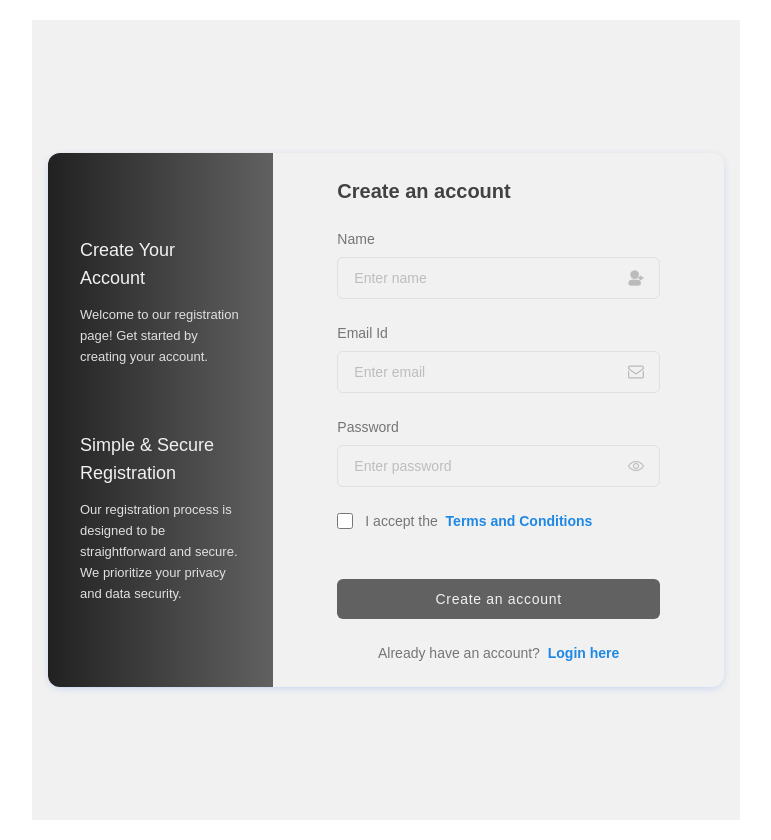
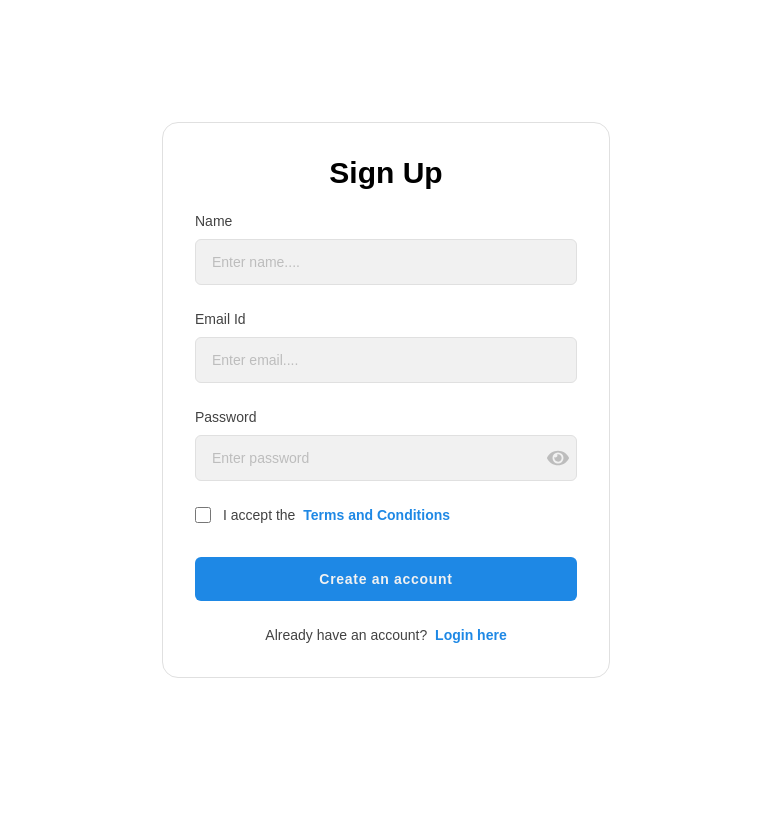
Before and after one commit to Ahteshamull/Class_E-Commerce-B_F_D, a React (Vite) app in the folder FrontEnd/: page /signup in a window 1280 px wide. Shown: the whole page, without its empty margins (254-1025 px from the left). After the commit the page ends 800 px from the top, so only its background shows below. Built offline with nearby package versions, Linux system fonts and the light colour scheme; a web font is replaced by a local one.

Commit message:
login and data redux setup

```diff
--- a/FrontEnd/package.json
+++ b/FrontEnd/package.json
@@ -12,6 +12,7 @@
   "dependencies": {
     "@heroicons/react": "^2.2.0",
     "@material-tailwind/react": "^2.1.10",
+    "@reduxjs/toolkit": "^2.5.1",
     "axios": "^1.7.9",
     "react": "^18.3.1",
     "react-dom": "^18.3.1",
@@ -20,6 +21,7 @@
     "react-loading-skeleton": "^3.5.0",
     "react-multi-carousel": "^2.8.5",
     "react-paginate": "^8.2.0",
+    "react-redux": "^9.2.0",
     "react-router": "^7.1.1",
     "react-slick": "^0.30.3",
     "react-toastify": "^11.0.3",
--- a/FrontEnd/src/main.jsx
+++ b/FrontEnd/src/main.jsx
@@ -1,11 +1,14 @@
-import { StrictMode } from 'react'
-import { createRoot } from 'react-dom/client'
-import App from './App.jsx'
-import './index.css'
+import { StrictMode } from "react";
+import { createRoot } from "react-dom/client";
+import App from "./App.jsx";
+import "./index.css";
+import { Provider } from "react-redux";
+import { store } from "./store.js";
 
-createRoot(document.getElementById('root')).render(
+createRoot(document.getElementById("root")).render(
   <StrictMode>
-
-    <App />
+    <Provider store={store}>
+      <App />
+    </Provider>
   </StrictMode>
-)
+);
--- a/FrontEnd/src/pages/Login.jsx
+++ b/FrontEnd/src/pages/Login.jsx
@@ -1,80 +1,137 @@
-import React from 'react'
-import Container from '../layout/Container';
-import { Link } from "react-router";
+import React, { useState } from "react";
+import { Link, useNavigate } from "react-router"; // Correct import
+import { FaEyeSlash, FaEye } from "react-icons/fa";
+import axios from "axios";
+
+import { ToastContainer } from "react-toastify";
+import { useDispatch } from "react-redux";
+import { userLoginInfo } from "../slices/userSlices";
+import { handleError, handleSuccess } from "../Toast";
 
 const Login = () => {
+  const navigate = useNavigate();
+  const dispatch = useDispatch();
+  const [showPassword, setShowPassword] = useState(false);
+  const [loginInfo, setLoginInfo] = useState({
+    email: "",
+    password: "",
+  });
+  const [loading, setLoading] = useState(false); // Loading state
+
+  const handleChange = (e) => {
+    setLoginInfo({ ...loginInfo, [e.target.name]: e.target.value });
+  };
+
+  const handleSubmit = async (e) => {
+    e.preventDefault();
+
+    if (!loginInfo.email || !loginInfo.password) {
+      handleError("Please fill in all fields.");
+      return;
+    }
+
+    setLoading(true);
+
+    try {
+      const response = await axios
+        .post(
+          "http://localhost:3000/api/v1/auth/login",
+          loginInfo,
+          { withCredentials: true },
+          {
+            headers: {
+              "Content-Type": "application/json",
+            },
+          }
+        )
+        .then((response) => {
+
+          dispatch(userLoginInfo(response.data.data));
+
+          handleSuccess(response.data.data.message || "Admin Login Success!");
+          setTimeout(() => {
+            navigate("/");
+          }, 1000);
+        })
+        .catch((error) => {
+          handleError(error.message ||"Invalid email or password.");
+          setLoading(false);
+        });
+    } catch (error) {
+      const { response } = error;
+
+      handleError(response.data.message);
+      setLoading(false);
+    }
+  };
+
   return (
-    <div>
-      <Container>
     <div className="bg-gray-50 font-[sans-serif]">
-          <div className="min-h-screen flex flex-col items-center justify-center py-6 px-4">
-            <div className="max-w-md w-full">
-
-              <div className="p-8 rounded-2xl bg-white shadow">
-                <h2 className="text-gray-800 text-center text-2xl font-bold">
+      <div className="flex min-h-screen flex-col items-center justify-center px-4 py-6">
+        <div className="w-full max-w-md">
+          <div className="rounded-2xl bg-white p-8 shadow">
+            <h2 className="text-center text-2xl font-bold text-gray-800">
               Sign in
             </h2>
-                <form className="mt-8 space-y-4">
+            <form onSubmit={handleSubmit} className="mt-8 space-y-4">
+              {/* Email input */}
               <div>
-                    <label className="text-gray-800 text-sm mb-2 block">
-                      User name
+                <label className="mb-2 block text-sm text-gray-800">
+                  Email
                 </label>
                 <div className="relative flex items-center">
                   <input
-                        name="username"
-                        type="text"
-                        required=""
-                        className="w-full text-gray-800 text-sm border border-gray-300 px-4 py-3 rounded-md outline-blue-600"
-                        placeholder="Enter user name"
+                    onChange={handleChange}
+                    name="email"
+                    value={loginInfo.email}
+                    type="email"
+                    required
+                    className="w-full rounded-md border border-gray-300 px-4 py-3 text-sm text-gray-800 outline-blue-600"
+                    placeholder="Enter your email"
                   />
-                      <svg
-                        xmlns="http://www.w3.org/2000/svg"
-                        fill="#bbb"
-                        stroke="#bbb"
-                        className="w-4 h-4 absolute right-4"
-                        viewBox="0 0 24 24"
-                      >
-                        <circle cx={10} cy={7} r={6} data-original="#000000" />
-                        <path
-                          d="M14 15H6a5 5 0 0 0-5 5 3 3 0 0 0 3 3h12a3 3 0 0 0 3-3 5 5 0 0 0-5-5zm8-4h-2.59l.3-.29a1 1 0 0 0-1.42-1.42l-2 2a1 1 0 0 0 0 1.42l2 2a1 1 0 0 0 1.42 0 1 1 0 0 0 0-1.42l-.3-.29H22a1 1 0 0 0 0-2z"
-                          data-original="#000000"
-                        />
-                      </svg>
                 </div>
               </div>
+
+              {/* Password input */}
               <div>
-                    <label className="text-gray-800 text-sm mb-2 block">
+                <label className="mb-2 block text-sm text-gray-800">
                   Password
                 </label>
                 <div className="relative flex items-center">
                   <input
+                    onChange={handleChange}
                     name="password"
-                        type="password"
-                        required=""
-                        className="w-full text-gray-800 text-sm border border-gray-300 px-4 py-3 rounded-md outline-blue-600"
+                    value={loginInfo.password}
+                    type={showPassword ? "text" : "password"}
+                    required
+                    className="w-full rounded-md border border-gray-300 px-4 py-3 text-sm text-gray-800 outline-blue-600"
                     placeholder="Enter password"
                   />
-                      <svg
-                        xmlns="http://www.w3.org/2000/svg"
-                        fill="#bbb"
-                        stroke="#bbb"
-                        className="w-4 h-4 absolute right-4 cursor-pointer"
-                        viewBox="0 0 128 128"
+                  <button
+                    type="button"
+                    className="absolute top-[10px] right-2 cursor-pointer"
+                    onClick={() => setShowPassword((prev) => !prev)}
+                    aria-label={
+                      showPassword ? "Hide password" : "Show password"
+                    }
                   >
-                        <path
-                          d="M64 104C22.127 104 1.367 67.496.504 65.943a4 4 0 0 1 0-3.887C1.367 60.504 22.127 24 64 24s62.633 36.504 63.496 38.057a4 4 0 0 1 0 3.887C126.633 67.496 105.873 104 64 104zM8.707 63.994C13.465 71.205 32.146 96 64 96c31.955 0 50.553-24.775 55.293-31.994C114.535 56.795 95.854 32 64 32 32.045 32 13.447 56.775 8.707 63.994zM64 88c-13.234 0-24-10.766-24-24s10.766-24 24-24 24 10.766 24 24-10.766 24-24 24zm0-40c-8.822 0-16 7.178-16 16s7.178 16 16 16 16-7.178 16-16-7.178-16-16-16z"
-                          data-original="#000000"
-                        />
-                      </svg>
+                    {showPassword ? (
+                      <FaEyeSlash size={22} className="text-gray-400" />
+                    ) : (
+                      <FaEye size={22} className="text-gray-400" />
+                    )}
+                  </button>
                 </div>
               </div>
+
+              {/* Remember me and Forgot password */}
               <div className="flex flex-wrap items-center justify-between gap-4">
                 <div className="flex items-center">
                   <input
                     id="remember-me"
                     name="remember-me"
                     type="checkbox"
-                        className="h-4 w-4 shrink-0 text-blue-600 focus:ring-blue-500 border-gray-300 rounded"
+                    className="h-4 w-4 shrink-0 rounded border-gray-300 text-blue-600 focus:ring-blue-500"
                   />
                   <label
                     htmlFor="remember-me"
@@ -84,45 +141,42 @@ const Login = () => {
                   </label>
                 </div>
                 <div className="text-sm">
-                      <Link to={"/password"}>
-
                   <a
-
-                        className="text-blue-600 hover:underline font-semibold"
+                    href="#"
+                    className="font-semibold text-blue-600 hover:underline"
                   >
                     Forgot your password?
                   </a>
-                      </Link>
                 </div>
               </div>
+
+              {/* Submit button */}
               <div className="!mt-8">
                 <button
-                      type="button"
-                      className="w-full py-3 px-4 text-sm tracking-wide rounded-lg text-white bg-blue-600 hover:bg-blue-700 focus:outline-none"
+                  type="submit"
+                  disabled={loading} // Disable button when loading
+                  className="w-full rounded-lg bg-blue-600 px-4 py-3 text-sm tracking-wide text-white hover:bg-blue-700 focus:outline-none disabled:opacity-50"
                 >
-                      Sign in
+                  {loading ? "Signing in..." : "Sign in"}
                 </button>
               </div>
-                  <p className="text-gray-800 text-sm !mt-8 text-center">
+
+              {/* Registration link */}
+              <p className="!mt-8 text-center text-sm text-gray-800">
                 Don't have an account?{" "}
-                    <Link to={"/signup"}>
-
-                    <a
-
-                      className="text-blue-600 hover:underline ml-1 whitespace-nowrap font-semibold"
-                    >
+                <Link to="/signup">
+                  <span className="ml-1 font-semibold text-blue-600 hover:underline">
                     Register here
-                    </a>
+                  </span>
                 </Link>
               </p>
             </form>
+            <ToastContainer />
           </div>
         </div>
       </div>
     </div>
-      </Container>
-    </div>
   );
-}
+};
 
-export default Login
+export default Login;
--- a/FrontEnd/src/pages/SignUp.jsx
+++ b/FrontEnd/src/pages/SignUp.jsx
@@ -1,180 +1,155 @@
-import React from 'react'
-import Container from '../layout/Container';
-import { Link } from "react-router";
+import React, { useState } from "react";
+import { Link, useNavigate } from "react-router";
+import { FaEyeSlash } from "react-icons/fa";
+import { FaEye } from "react-icons/fa";
+import { ToastContainer } from "react-toastify";
+import axios from "axios";
+import { handleError, handleSuccess } from "../Toast";
 
-const SignUp = () => {
+const Signup = () => {
+  const navigate = useNavigate();
+  const [signUpData, setSignUpData] = useState({
+    name: "",
+    email: "",
+    password: "",
+  });
+  const [showPassword, setShowPassword] = useState(false);
+
+  const handleChange = (e) => {
+    setSignUpData({ ...signUpData, [e.target.name]: e.target.value });
+  };
+  const handleSubmit = async (e) => {
+    e.preventDefault();
+    try {
+      const response = await axios.post(
+        "http://localhost:3000/api/v1/auth/registration",
+        signUpData,
+        {
+          headers: {
+            "Content-Type": "application/json",
+          },
+        }
+      );
+      if (response.data.success) {
+        handleSuccess(response.data.message);
+        setTimeout(() => {
+          navigate("/login");
+        }, 2000);
+      }
+    } catch (error) {
+      const { response } = error;
+      handleError(response.data.message);
+    }
+  };
+
   return (
-    <div className='mt-5 mb-5'>
-      <Container>
-        <div className="font-[sans-serif] bg-white max-w-4xl flex items-center mx-auto md:h-screen p-4">
-          <div className="grid md:grid-cols-3 items-center shadow-[0_2px_10px_-3px_rgba(6,81,237,0.3)] rounded-xl overflow-hidden">
-            <div className="max-md:order-1 flex flex-col justify-center space-y-16 max-md:mt-16 min-h-full bg-gradient-to-r from-gray-900 to-gray-700 lg:px-8 px-4 py-4">
     <div>
-                <h4 className="text-white text-lg">Create Your Account</h4>
-                <p className="text-[13px] text-gray-300 mt-3 leading-relaxed">
-                  Welcome to our registration page! Get started by creating your
-                  account.
-                </p>
+      <div className="flex flex-col justify-center p-4 font-[sans-serif] sm:h-screen">
+        <div className="mx-auto w-full max-w-md rounded-2xl border border-gray-300 p-8">
+          <div className="mb-5 text-center">
+            <h2 className="text-3xl font-bold">Sign Up</h2>
+          </div>
+          <form onSubmit={handleSubmit}>
+            <div className="space-y-6">
+              <div>
+                <label className="mb-2 block text-sm text-gray-800">Name</label>
+                <input
+                  onChange={handleChange}
+                  value={signUpData.name}
+                  required
+                  name="name"
+                  type="text"
+                  className="w-full rounded-md border border-gray-300 bg-white px-4 py-3 text-sm text-gray-800 outline-blue-500"
+                  placeholder="Enter name...."
+                />
               </div>
               <div>
-                <h4 className="text-white text-lg">
-                  Simple &amp; Secure Registration
-                </h4>
-                <p className="text-[13px] text-gray-300 mt-3 leading-relaxed">
-                  Our registration process is designed to be straightforward and
-                  secure. We prioritize your privacy and data security.
-                </p>
+                <label className="mb-2 block text-sm text-gray-800">
+                  Email Id
+                </label>
+                <input
+                  onChange={handleChange}
+                  value={signUpData.email}
+                  required
+                  name="email"
+                  type="text"
+                  className="w-full rounded-md border border-gray-300 bg-white px-4 py-3 text-sm text-gray-800 outline-blue-500"
+                  placeholder="Enter email...."
+                />
+              </div>
+              <div className="relative">
+                <label className="mb-2 block text-sm text-gray-800">
+                  Password
+                </label>
+                <input
+                  onChange={handleChange}
+                  value={signUpData.password}
+                  required
+                  name="password"
+                  type={showPassword ? "text" : "password"}
+                  className="w-full rounded-md border border-gray-300 bg-white px-4 py-3 text-sm text-gray-800 outline-blue-500"
+                  placeholder="Enter password"
+                />
+                <div
+                  className="absolute top-[40px] right-2 cursor-pointer"
+                  onClick={() => setShowPassword((prev) => !prev)}
+                >
+                  <span>
+                    {showPassword ? (
+                      <FaEyeSlash size={22} className="text-gray-400" />
+                    ) : (
+                      <FaEye size={22} className="text-gray-400" />
+                    )}
+                  </span>
                 </div>
               </div>
-            <form className="md:col-span-2 w-full py-6 px-6 sm:px-16 max-md:max-w-xl mx-auto">
-              <div className="mb-6">
-                <h3 className="text-gray-800 text-xl font-bold">
-                  Create an account
-                </h3>
-              </div>
-              <div className="space-y-6">
-                <div>
-                  <label className="text-gray-600 text-sm mb-2 block">
-                    Name
-                  </label>
-                  <div className="relative flex items-center">
-                    <input
-                      name="name"
-                      type="text"
-                      required=""
-                      className="text-gray-800 bg-white border border-gray-300 w-full text-sm pl-4 pr-8 py-2.5 rounded-md outline-blue-500"
-                      placeholder="Enter name"
-                    />
-                    <svg
-                      xmlns="http://www.w3.org/2000/svg"
-                      fill="#bbb"
-                      stroke="#bbb"
-                      className="w-4 h-4 absolute right-4"
-                      viewBox="0 0 24 24"
-                    >
-                      <circle cx={10} cy={7} r={6} data-original="#000000" />
-                      <path
-                        d="M14 15H6a5 5 0 0 0-5 5 3 3 0 0 0 3 3h12a3 3 0 0 0 3-3 5 5 0 0 0-5-5zm8-4h-2.59l.3-.29a1 1 0 0 0-1.42-1.42l-2 2a1 1 0 0 0 0 1.42l2 2a1 1 0 0 0 1.42 0 1 1 0 0 0 0-1.42l-.3-.29H22a1 1 0 0 0 0-2z"
-                        data-original="#000000"
-                      />
-                    </svg>
-                  </div>
-                </div>
-                <div>
-                  <label className="text-gray-600 text-sm mb-2 block">
-                    Email Id
-                  </label>
-                  <div className="relative flex items-center">
-                    <input
-                      name="email"
-                      type="email"
-                      required=""
-                      className="text-gray-800 bg-white border border-gray-300 w-full text-sm pl-4 pr-8 py-2.5 rounded-md outline-blue-500"
-                      placeholder="Enter email"
-                    />
-                    <svg
-                      xmlns="http://www.w3.org/2000/svg"
-                      fill="#bbb"
-                      stroke="#bbb"
-                      className="w-4 h-4 absolute right-4"
-                      viewBox="0 0 682.667 682.667"
-                    >
-                      <defs>
-                        <clipPath id="a" clipPathUnits="userSpaceOnUse">
-                          <path d="M0 512h512V0H0Z" data-original="#000000" />
-                        </clipPath>
-                      </defs>
-                      <g
-                        clipPath="url(#a)"
-                        transform="matrix(1.33 0 0 -1.33 0 682.667)"
-                      >
-                        <path
-                          fill="none"
-                          strokeMiterlimit={10}
-                          strokeWidth={40}
-                          d="M452 444H60c-22.091 0-40-17.909-40-40v-39.446l212.127-157.782c14.17-10.54 33.576-10.54 47.746 0L492 364.554V404c0 22.091-17.909 40-40 40Z"
-                          data-original="#000000"
-                        />
-                        <path
-                          d="M472 274.9V107.999c0-11.027-8.972-20-20-20H60c-11.028 0-20 8.973-20 20V274.9L0 304.652V107.999c0-33.084 26.916-60 60-60h392c33.084 0 60 26.916 60 60v196.653Z"
-                          data-original="#000000"
-                        />
-                      </g>
-                    </svg>
-                  </div>
-                </div>
-                <div>
-                  <label className="text-gray-600 text-sm mb-2 block">
-                    Password
-                  </label>
-                  <div className="relative flex items-center">
-                    <input
-                      name="password"
-                      type="password"
-                      required=""
-                      className="text-gray-800 bg-white border border-gray-300 w-full text-sm pl-4 pr-8 py-2.5 rounded-md outline-blue-500"
-                      placeholder="Enter password"
-                    />
-                    <svg
-                      xmlns="http://www.w3.org/2000/svg"
-                      fill="#bbb"
-                      stroke="#bbb"
-                      className="w-4 h-4 absolute right-4 cursor-pointer"
-                      viewBox="0 0 128 128"
-                    >
-                      <path
-                        d="M64 104C22.127 104 1.367 67.496.504 65.943a4 4 0 0 1 0-3.887C1.367 60.504 22.127 24 64 24s62.633 36.504 63.496 38.057a4 4 0 0 1 0 3.887C126.633 67.496 105.873 104 64 104zM8.707 63.994C13.465 71.205 32.146 96 64 96c31.955 0 50.553-24.775 55.293-31.994C114.535 56.795 95.854 32 64 32 32.045 32 13.447 56.775 8.707 63.994zM64 88c-13.234 0-24-10.766-24-24s10.766-24 24-24 24 10.766 24 24-10.766 24-24 24zm0-40c-8.822 0-16 7.178-16 16s7.178 16 16 16 16-7.178 16-16-7.178-16-16-16z"
-                        data-original="#000000"
-                      />
-                    </svg>
-                  </div>
-                </div>
+
               <div className="flex items-center">
                 <input
                   id="remember-me"
                   name="remember-me"
                   type="checkbox"
-                    className="h-4 w-4 shrink-0 text-blue-600 focus:ring-blue-500 border-gray-300 rounded"
+                  className="h-4 w-4 shrink-0 rounded border-gray-300 text-blue-600 focus:ring-blue-500"
                 />
                 <label
                   htmlFor="remember-me"
-                    className="ml-3 block text-sm text-gray-600"
+                  className="ml-3 block text-sm text-gray-800"
                 >
                   I accept the{" "}
                   <a
                     href="javascript:void(0);"
-                      className="text-blue-600 font-semibold hover:underline ml-1"
+                    className="ml-1 font-semibold text-blue-600 hover:underline"
                   >
                     Terms and Conditions
                   </a>
                 </label>
               </div>
             </div>
-              <div className="sm:!mt-12 mt-6">
+            <div className="!mt-8">
               <button
-                  type="button"
-                  className="w-full py-2.5 px-4 tracking-wider text-sm rounded-md text-white bg-gray-700 hover:bg-gray-800 focus:outline-none"
+                type="submit"
+                className="w-full rounded-md bg-blue-600 px-4 py-3 text-sm font-semibold tracking-wider text-white hover:bg-blue-700 focus:outline-none"
               >
                 Create an account
               </button>
             </div>
-              <p className="text-gray-600 text-sm mt-6 text-center">
+            <p className="mt-6 text-center text-sm text-gray-800">
               Already have an account?{" "}
-                <Link to={"/login"}>
+              <Link to="/login">
                 <a
-
-                  className="text-blue-600 font-semibold hover:underline ml-1"
+                  href="javascript:void(0);"
+                  className="ml-1 font-semibold text-blue-600 hover:underline"
                 >
                   Login here
                 </a>
               </Link>
             </p>
           </form>
+          <ToastContainer />
         </div>
       </div>
-      </Container>
     </div>
   );
-}
+};
 
-export default SignUp
+export default Signup;
--- /dev/null
+++ b/FrontEnd/src/slices/userSlices.js
@@ -0,0 +1,21 @@
+import { createSlice } from "@reduxjs/toolkit";
+
+const initialState = {
+  value: localStorage.getItem("userData")
+    ? JSON.parse(localStorage.getItem("userData"))
+    : null,
+};
+
+export const userSlice = createSlice({
+  name: "user",
+  initialState,
+  reducers: {
+    userLoginInfo: (state, action) => {
+      state.value = action.payload;
+    },
+  },
+});
+
+export const { userLoginInfo } = userSlice.actions;
+
+export default userSlice.reducer;
--- /dev/null
+++ b/FrontEnd/src/store.js
@@ -0,0 +1,8 @@
+import  {configureStore}  from "@reduxjs/toolkit";
+import userSlice from "./slices/userSlices";
+
+export const store = configureStore({
+  reducer: {
+    userInfo: userSlice,
+  },
+});
```
Also changed, not shown: 1 other file (tests, documents, lock files or other folders). Lines whose indentation alone changed are shown as unchanged.
